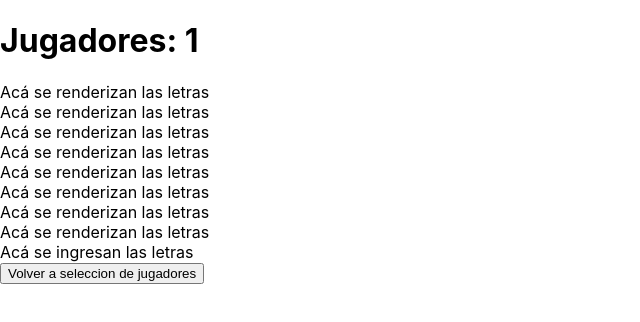
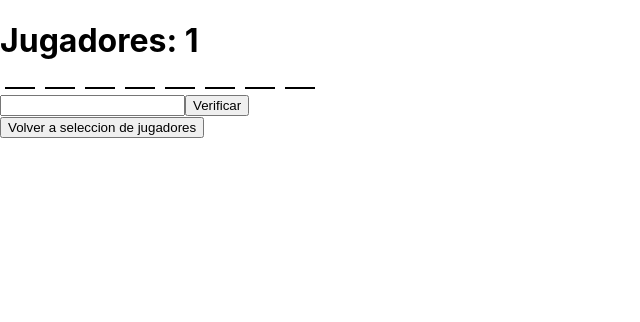
Before and after one commit to juanmafallo-97/hangman-game, a React (Create React App) app: page / in a window 1280 px wide. Both pictures are taken after a click on the button "1 Jugador". Shown: the top 322 px of the page, without its empty margins (0-640 px from the left). Built offline with nearby package versions, Linux system fonts and the light colour scheme.

Commit message:
implementando validacion de input

```diff
--- /dev/null
+++ b/src/actions/setMessge.js
@@ -0,0 +1,6 @@
+export const setMessage = (message) => {
+  return {
+    type: "SET_MESSAGE",
+    payload: message,
+  };
+};
--- a/src/actions/setWord.js
+++ b/src/actions/setWord.js
@@ -1,6 +1,6 @@
 export const setWord = (word) => {
   return {
-    type: 'SET_WORD',
-    payload: word,
+    type: "SET_WORD",
+    payload: word.toUpperCase(),
   };
 };
--- a/src/components/GameBoard.jsx
+++ b/src/components/GameBoard.jsx
@@ -3,13 +3,15 @@ import { useSelector, useDispatch } from "react-redux";
 import { updateWord } from "../actions/updateWord";
 import InputLetter from "./InputLetter";
 import Letter from "./Letter";
+import Message from "./Message";
+import "./styles/GameBoard.css";
 
 const GameBoard = () => {
   const word = useSelector((state) => state.word);
   const secondaryWord = useSelector((state) => state.secondaryWord);
   const dispatch = useDispatch();
   useEffect(() => {
-    dispatch(updateWord(new Array(word.length).fill("a")));
+    dispatch(updateWord(new Array(word.length).fill("")));
   }, [word, dispatch]);
 
   const wordRender = secondaryWord.map((letter, index) => {
@@ -17,10 +19,15 @@ const GameBoard = () => {
   });
 
   return (
-    <div>
-      {wordRender}
-      <InputLetter />
-    </div>
+    <>
+      <div className="word">{wordRender}</div>
+      <div>
+        <InputLetter />
+      </div>
+      <div>
+        <Message />
+      </div>
+    </>
   );
 };
 
--- a/src/components/InputLetter.jsx
+++ b/src/components/InputLetter.jsx
@@ -1,7 +1,57 @@
-import React from 'react';
+import React, { useState } from "react";
+import { useSelector, useDispatch } from "react-redux";
+import { setMessage } from "../actions/setMessge";
+import { updateWord } from "../actions/updateWord";
 
 const InputLetter = () => {
-  return <div>Acá se ingresan las letras</div>;
+  const [value, setValue] = useState("");
+
+  const word = Array.from(useSelector((state) => state.word));
+  const secondaryWord = useSelector((state) => state.secondaryWord);
+  const dispatch = useDispatch();
+
+  const onChange = (e) => {
+    setValue(e.target.value);
+  };
+
+  const checkLetter = (e) => {
+    e.preventDefault();
+    const input = value.toUpperCase();
+    const symbols = ["Á", "É", "Í", "Ó", "Ú"];
+    if (input.length !== 1) {
+      const message = "Debe ingresar una sola letra";
+      dispatch(setMessage(message));
+    } else if (symbols.includes(input)) {
+      const message = "La letra no debe contener símbolos";
+      dispatch(setMessage(message));
+    } else {
+      validateLetter(input);
+    }
+  };
+
+  const validateLetter = (letter) => {
+    if (word.includes(letter)) {
+      setValue("");
+      const indexes = [];
+      word.forEach((element, index) => {
+        if (letter === element) indexes.push(index);
+      });
+      const updatedWord = secondaryWord.map((element, index) => {
+        if (indexes.includes(index)) return letter;
+        else return element;
+      });
+      dispatch(updateWord(updatedWord));
+    } //Si no tenemos que restar una vida!
+  };
+
+  return (
+    <div>
+      <form onSubmit={checkLetter}>
+        <input type="text" onChange={onChange} value={value} />
+        <button type="submit">Verificar</button>
+      </form>
+    </div>
+  );
 };
 
 export default InputLetter;
--- a/src/components/Letter.jsx
+++ b/src/components/Letter.jsx
@@ -1,7 +1,8 @@
-import React from 'react';
+import React from "react";
+import "./styles/Letter.css";
 
-const Letter = () => {
-  return <div>Acá se renderizan las letras</div>;
+const Letter = (props) => {
+  return <div className="letter">{props.letter}</div>;
 };
 
 export default Letter;
--- /dev/null
+++ b/src/components/Message.jsx
@@ -0,0 +1,9 @@
+import React from "react";
+import { useSelector } from "react-redux";
+
+const Message = () => {
+  const message = useSelector((state) => state.message);
+  return <div>{message}</div>;
+};
+
+export default Message;
--- /dev/null
+++ b/src/components/styles/GameBoard.css
@@ -0,0 +1,3 @@
+.word {
+  display: flex;
+}
--- /dev/null
+++ b/src/components/styles/Letter.css
@@ -0,0 +1,7 @@
+.letter {
+  width: 30px;
+  border-bottom: 2px solid black;
+  font-size: 2rem;
+  margin: 5px;
+  text-align: center;
+}
--- a/src/reducers/index.js
+++ b/src/reducers/index.js
@@ -2,11 +2,13 @@ import { combineReducers } from "redux";
 import playerReducer from "./playerReducer";
 import wordReducer from "./wordReducer";
 import secondaryWordReducer from "./secondaryWordReducer";
+import messageReducer from "./messageReducer";
 
 const allReducers = combineReducers({
   players: playerReducer,
   word: wordReducer,
   secondaryWord: secondaryWordReducer,
+  message: messageReducer,
 });
 
 export default allReducers;
--- /dev/null
+++ b/src/reducers/messageReducer.js
@@ -0,0 +1,11 @@
+const messageReducer = (state = "", action) => {
+  const message = action.payload;
+  switch (action.type) {
+    case "SET_MESSAGE":
+      return message;
+    default:
+      return state;
+  }
+};
+
+export default messageReducer;
```
